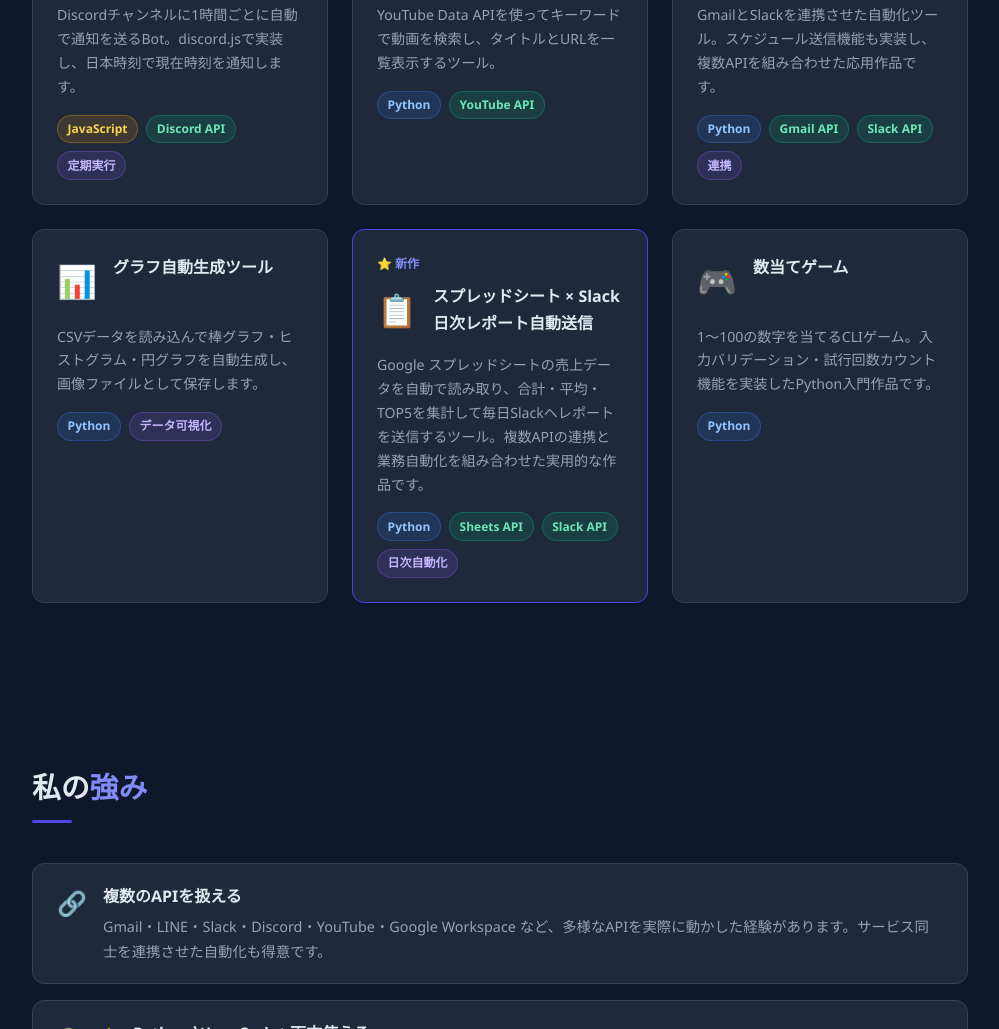
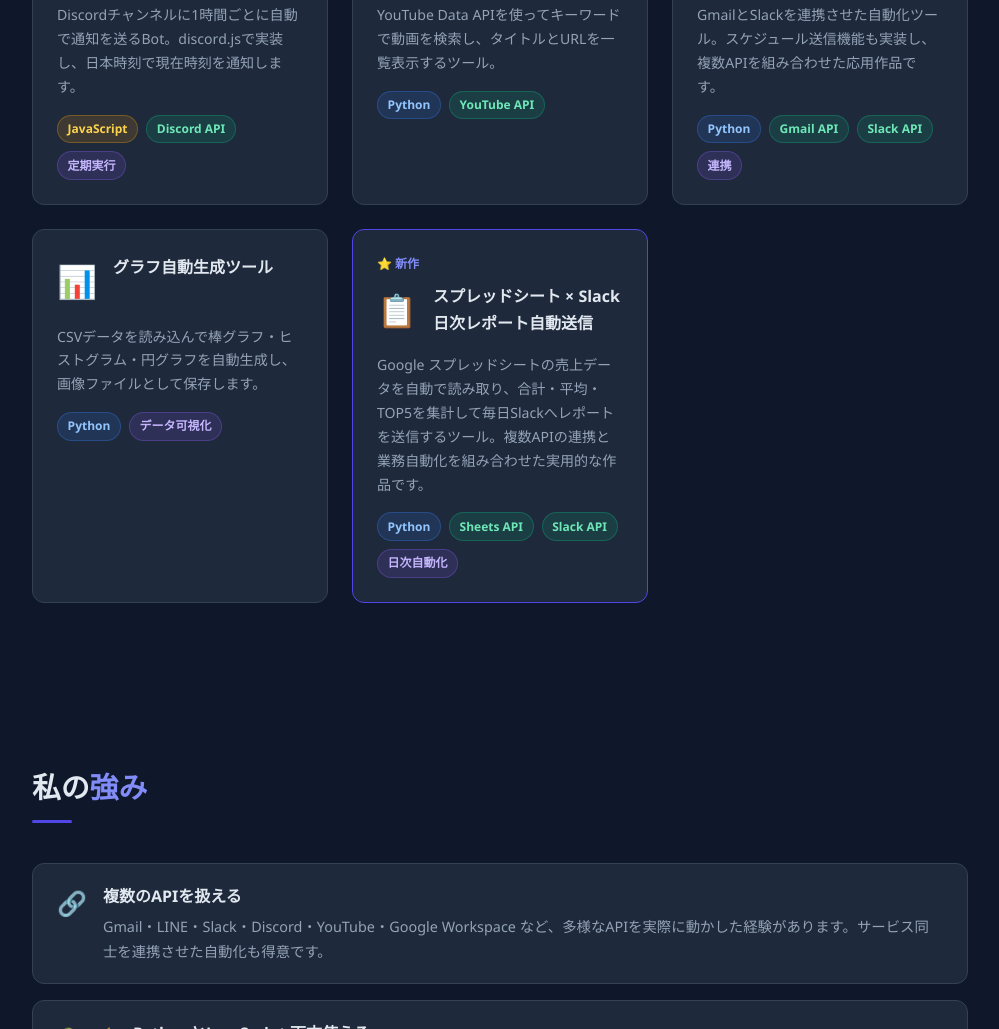
Before and after one commit to nkmryuii28-blip/portfolio, a plain HTML site: page index.html in a window 1280 px wide. Shown: the part 2024-3053 px from the top of the page, without its empty margins (140-1139 px from the left). Drawn offline with Linux system fonts and the light colour scheme.

Commit message:
Fix contact email and remove beginner project from portfolio
Co-Authored-By: Claude Sonnet 4.6 <noreply@anthropic.com>

```diff
--- a/index.html
+++ b/index.html
@@ -566,19 +566,6 @@
         </div>
       </div>
 
-      <div class="project-card">
-        <div class="project-header">
-          <div class="project-icon">🎮</div>
-          <div class="project-title">数当てゲーム</div>
-        </div>
-        <p class="project-desc">
-          1〜100の数字を当てるCLIゲーム。入力バリデーション・試行回数カウント機能を実装したPython入門作品です。
-        </p>
-        <div class="tags">
-          <span class="tag tag-python">Python</span>
-        </div>
-      </div>
-
     </div>
   </section>
 
@@ -629,7 +616,7 @@
         といったご要望もお待ちしています。
       </p>
       <!-- ここに自分の連絡先を入れてください -->
-      <a href="mailto:your-email@example.com" class="btn btn-primary">メールで連絡する</a>
+      <a href="mailto:nkmr.yuii28@gmail.com" class="btn btn-primary">メールで連絡する</a>
     </div>
   </section>
 
```
